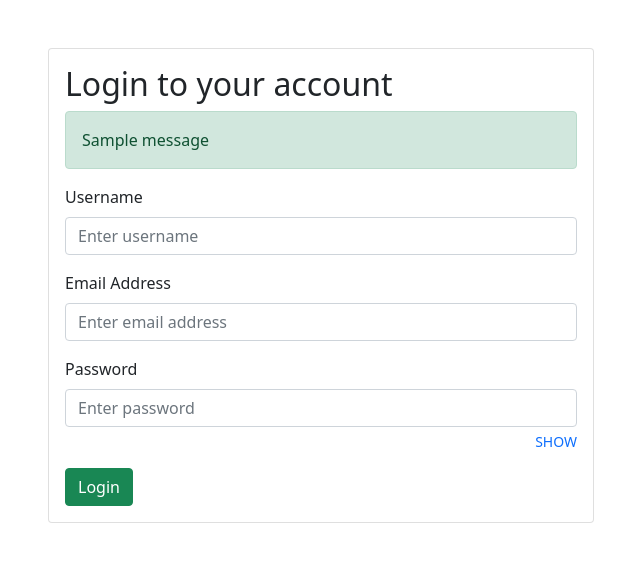
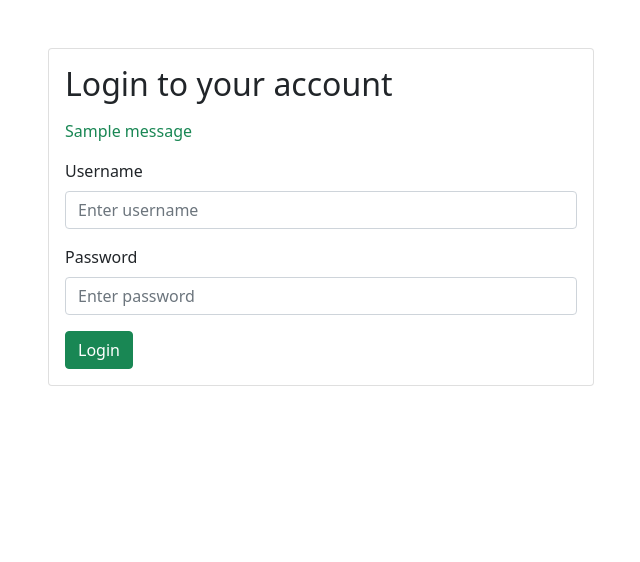
Before and after one commit to bekaarcoder/django-expense-tracker, a Django app: page /auth/login in a window 1280 px wide. Shown: the top 562 px of the page, without its empty margins (319-959 px from the left). Run offline with Django 3.2, Linux system fonts and the light colour scheme; tables that the repository leaves empty hold one stand-in row (values such as "Sample post"); one stand-in notice (Sample message) is shown.

Commit message:
logout and access control

```diff
--- a/authentication/urls.py
+++ b/authentication/urls.py
@@ -1,5 +1,5 @@
 from django.urls import path
-from .views import RegistrationView, UsernameValidationView, EmailValidationView, VerificationView, LoginView
+from .views import RegistrationView, UsernameValidationView, EmailValidationView, VerificationView, LoginView, LogoutView
 from django.views.decorators.csrf import csrf_exempt
 
 app_name = 'authentication'
@@ -7,6 +7,7 @@ app_name = 'authentication'
 urlpatterns = [
   path('register', RegistrationView.as_view(), name='register'),
   path('login', LoginView.as_view(), name='login'),
+  path('logout', LogoutView.as_view(), name='logout'),
   path('validate-username', csrf_exempt(UsernameValidationView.as_view()), name='validate-username'),
   path('validate-email', csrf_exempt(EmailValidationView.as_view()), name='validate-email'),
   path('activate-account/<uidb64>/<token>', VerificationView.as_view(), name='activate-account')
--- a/authentication/views.py
+++ b/authentication/views.py
@@ -7,7 +7,7 @@ from validate_email import validate_email
 from django.contrib import messages
 from django.core.mail import EmailMessage, send_mail
 from django.urls import reverse
-
+from django.contrib import auth
 from django.utils.encoding import force_bytes, force_text, DjangoUnicodeDecodeError
 from django.utils.http import urlsafe_base64_decode, urlsafe_base64_encode
 from django.contrib.sites.shortcuts import get_current_site
@@ -116,3 +116,32 @@ class VerificationView(View):
 class LoginView(View):
   def get(self, request):
     return render(request, 'authentication/login.html')
+
+  def post(self, request):
+    username = request.POST['username']
+    password = request.POST['password']
+
+    if username and password:
+      user = auth.authenticate(username=username, password=password)
+
+      if user:
+
+        if user.is_active:
+          auth.login(request, user)
+          return redirect('/')
+
+        messages.error(request, 'Account not active. Please check your mail to activate your account.')
+        return render(request, 'authentication/login.html')
+
+      messages.error(request, 'Invalid credentials. Please check your username/password.')
+      return render(request, 'authentication/login.html')
+
+    messages.error(request, 'Please enter your username/password.')
+    return render(request, 'authentication/login.html')
+
+
+class LogoutView(View):
+  def get(self, request):
+    auth.logout(request)
+    messages.success(request, 'You are successfully logged out.')
+    return redirect('authentication:login')
--- a/expenses/views.py
+++ b/expenses/views.py
@@ -1,5 +1,8 @@
 from django.shortcuts import render
+from django.contrib.auth.decorators import login_required
 
+
+@login_required(login_url='/auth/login')
 def index(request):
   return render(request, 'expenses/index.html')
 
--- a/templates/authentication/login.html
+++ b/templates/authentication/login.html
@@ -7,7 +7,7 @@
   <div class="card-body">
     <h2 class="card-title">Login to your account</h2>
     {% include "partials/_messages.html" %}
-    <form action="{% url 'authentication:register' %}" method="POST">
+    <form action="{% url 'authentication:login' %}" method="POST">
       {% csrf_token %}
       <div class="mb-3">
         <label for="" class="form-label">Username</label>
@@ -15,23 +15,9 @@
           type="text"
           name="username"
           placeholder="Enter username"
-          id="usernameField"
           class="form-control"
           value="{{username}}"
         />
-        <div class="invalid-feedback d-none" id="username-feedback"></div>
-      </div>
-      <div class="mb-3">
-        <label for="" class="form-label">Email Address</label>
-        <input
-          type="email"
-          name="email"
-          placeholder="Enter email address"
-          id="emailField"
-          class="form-control"
-          value="{{email}}"
-        />
-        <div class="invalid-feedback d-none" id="email-feedback"></div>
       </div>
       <div class="mb-3">
         <label for="" class="form-label">Password</label>
@@ -39,12 +25,10 @@
           type="password"
           name="password"
           placeholder="Enter password"
-          id="passwordField"
           class="form-control"
         />
-        <div class="d-flex justify-content-end form-text text-primary small" id="showPasswordToggle">SHOW</div>
       </div>
-      <input type="submit" value="Login" class="btn btn-success" id="registerBtn" />
+      <input type="submit" value="Login" class="btn btn-success" id="loginBtn" />
     </form>
   </div>
 </div>
--- a/templates/base.html
+++ b/templates/base.html
@@ -43,7 +43,7 @@
       />
       <ul class="navbar-nav px-3">
         <li class="nav-item text-nowrap">
-          <a class="nav-link" href="#">Sign out</a>
+          <a class="nav-link" href="{% url 'authentication:logout' %}">Sign out</a>
         </li>
       </ul>
     </header>
--- a/templates/partials/_messages.html
+++ b/templates/partials/_messages.html
@@ -1,7 +1,7 @@
 {% if messages %}
-  <div class="messages">
+  <div class="messages my-3">
     {% for message in messages %}
-      <div {% if message.tags %} class="alert alert-{{message.tags}}" {% endif %}>
+      <div {% if message.tags %} class="text-{{message.tags}}" {% endif %}>
         {{message}}
       </div>
     {% endfor %}
```
